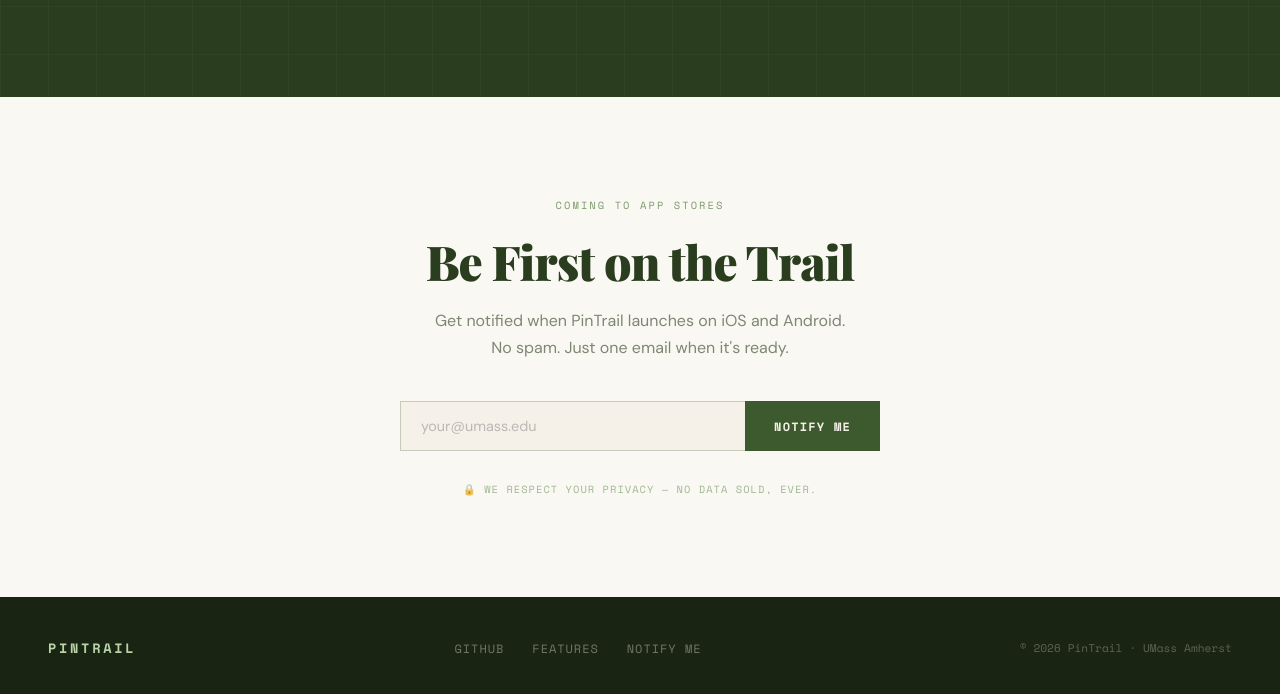
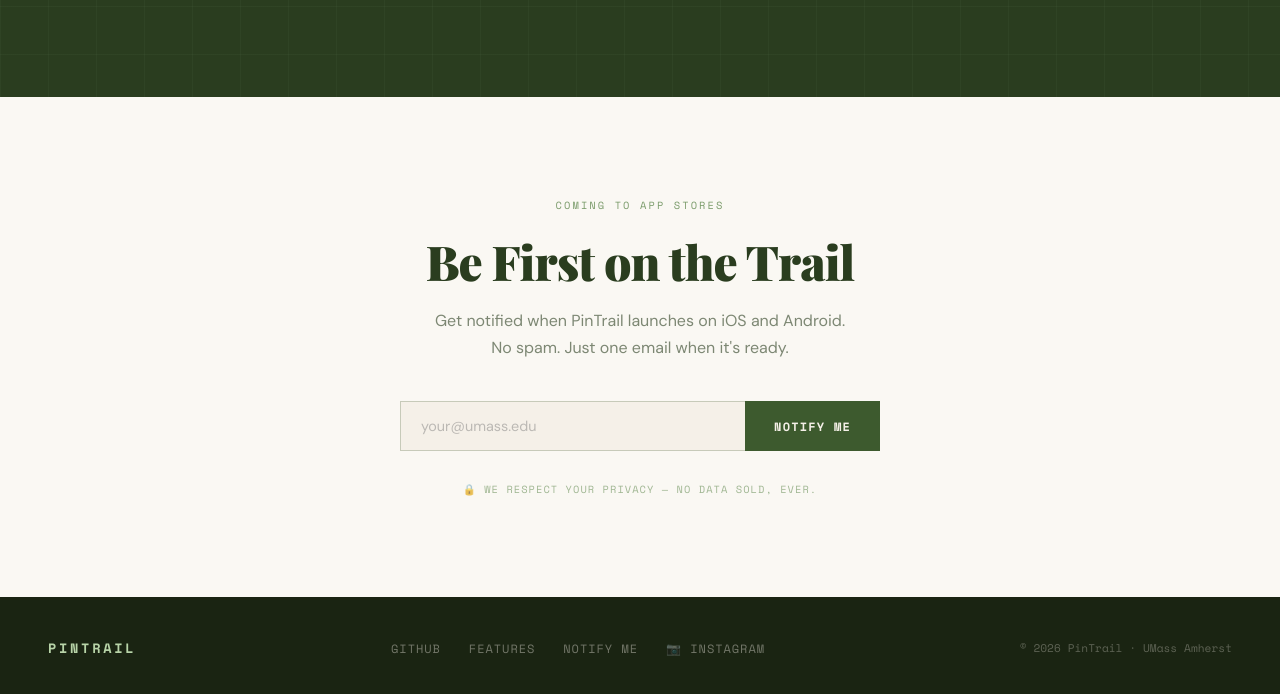
Before and after one commit to pintrail/pintrail, a plain HTML site: page pintrail/portal/app/static/home.html in a window 1280 px wide. Shown: the part 2238-2932 px from the top of the page. Drawn offline with nearby package versions, Linux system fonts and the light colour scheme; a web font is replaced by a local one.

Commit message:
feat: instagram

```diff
--- a/pintrail/portal/app/static/home.html
+++ b/pintrail/portal/app/static/home.html
@@ -863,6 +863,17 @@
         opacity: 0.9;
       }
 
+      .instagram-link {
+        display: inline-flex;
+        align-items: center;
+        gap: 4px;
+        transition: transform 0.2s;
+      }
+
+      .instagram-link:hover {
+        transform: scale(1.1) rotate(2deg);
+      }
+
       .footer-copy {
         font-size: 0.7rem;
         color: var(--cream);
@@ -1367,6 +1378,15 @@
         </li>
         <li><a href="#features">Features</a></li>
         <li><a href="#notify">Notify Me</a></li>
+        <li>
+          <a
+            href="https://instagram.com/pintrail.umass"
+            target="_blank"
+            rel="noopener"
+            class="instagram-link"
+            >📷 Instagram</a
+          >
+        </li>
       </ul>
       <span class="footer-copy">© 2026 PinTrail · UMass Amherst</span>
     </footer>
```
